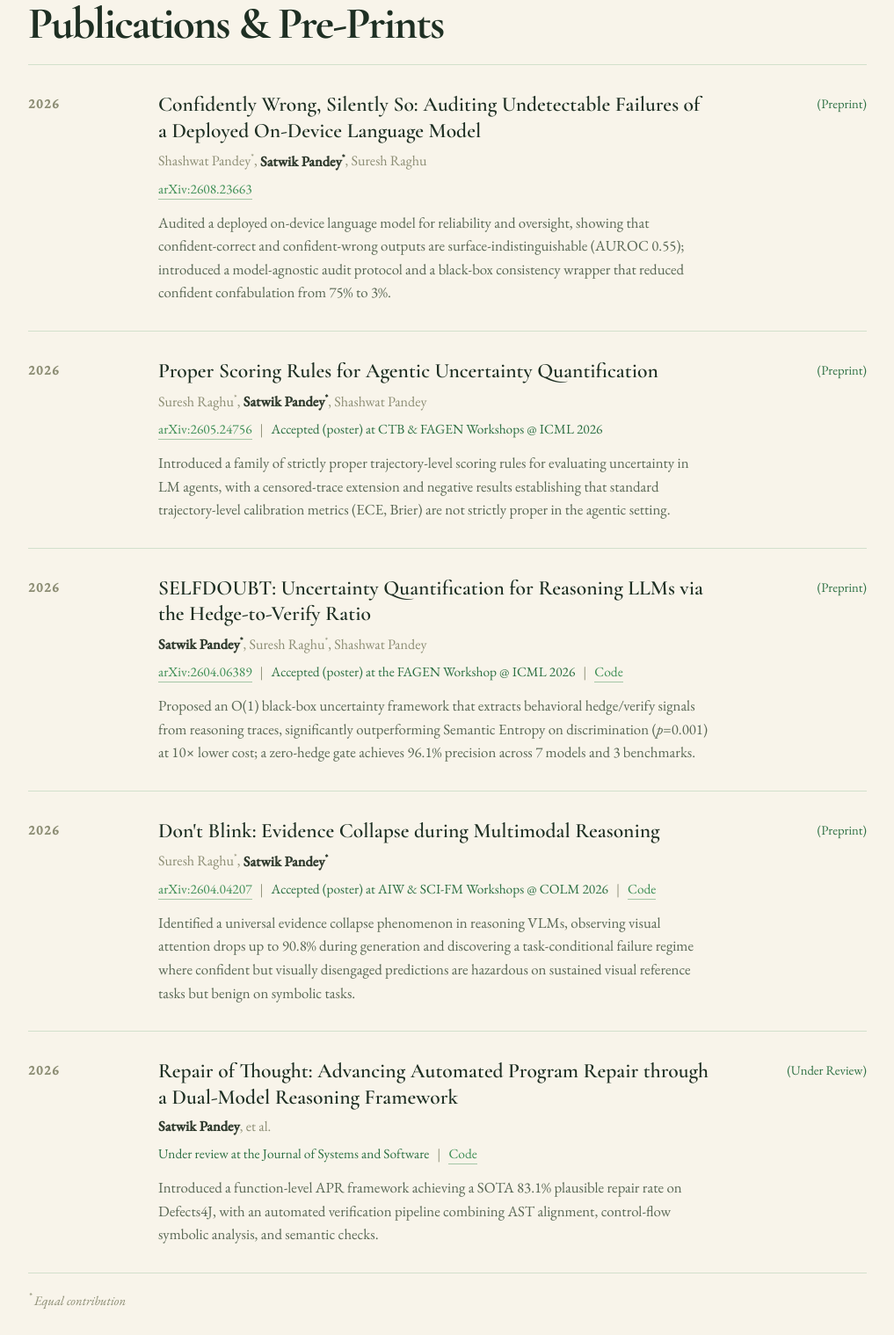
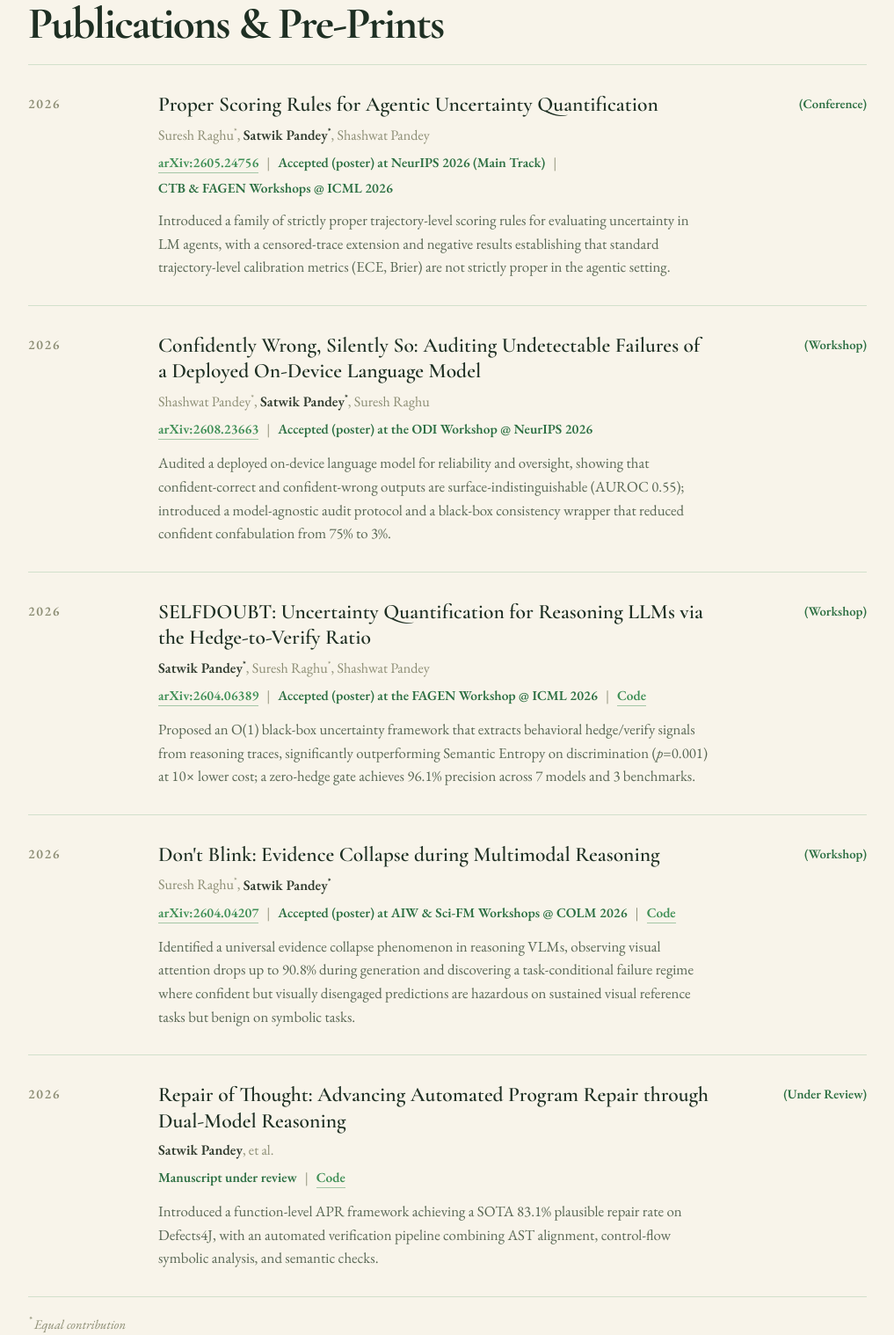
Before and after one commit to satwik2711/satwik2711.github.io, a plain HTML site: page cv.html in a window 1280 px wide. Shown: the part 1210-2728 px from the top of the page at 88% size, without its empty margins (131-1148 px from the left). Drawn offline with nearby package versions, Linux system fonts and the light colour scheme.

Commit message:
updated resumes

```diff
--- a/cv.html
+++ b/cv.html
@@ -13,7 +13,7 @@
 
 <link rel="preconnect" href="https://fonts.googleapis.com">
 <link rel="preconnect" href="https://fonts.gstatic.com" crossorigin>
-<link href="https://fonts.googleapis.com/css2?family=Cormorant+Garamond:ital,wght@0,300;0,400;0,500;0,600;0,700;1,300;1,400&family=EB+Garamond:ital,wght@0,400;0,500;1,400&display=swap" rel="stylesheet">
+<link href="https://fonts.googleapis.com/css2?family=Cormorant+Garamond:ital,wght@0,300;0,400;0,500;0,600;0,700;1,300;1,400&family=EB+Garamond:ital,wght@0,400;0,500;0,600;1,400&display=swap" rel="stylesheet">
 
 <style>
   *, *::before, *::after { box-sizing: border-box; margin: 0; padding: 0; }
@@ -123,7 +123,7 @@
     line-height: 1.25;
     margin-bottom: 5px;
   }
-  .timeline-role { font-size: calc(0.84rem + 1px); color: var(--green-dim); margin-bottom: 13px; }
+  .timeline-role { font-size: calc(0.84rem + 1px); font-weight: 600; color: var(--green-dim); margin-bottom: 13px; }
   .timeline-place { padding-top: 4px; font-size: calc(0.76rem + 1px); color: var(--text-dim); line-height: 1.4; text-align: right; }
   .timeline-points { list-style: none; display: flex; flex-direction: column; gap: 6px; }
   .timeline-points li { font-size: calc(0.88rem + 1px); line-height: 1.58; color: var(--text-muted); padding-left: 16px; position: relative; }
@@ -139,13 +139,13 @@
   .pub-entry:last-child { padding-bottom: 0; border-bottom: none; }
   .pub-year { padding-top: 4px; font-size: calc(0.78rem + 1px); font-weight: 600; letter-spacing: 0.1em; color: var(--text-dim); }
   .pub-content { min-width: 0; }
-  .pub-status { padding-top: 4px; font-size: calc(0.76rem + 1px); color: var(--green-dim); white-space: nowrap; text-align: right; }
+  .pub-status { padding-top: 4px; font-size: calc(0.76rem + 1px); font-weight: 600; color: var(--green-dim); white-space: nowrap; text-align: right; }
   .pub-title { font-family: var(--font-display); font-size: calc(1.2rem + 2px); font-weight: 600; color: var(--heading); line-height: 1.25; margin-bottom: 8px; }
   .pub-authors { font-size: calc(0.84rem + 1px); color: var(--text-dim); margin-bottom: 10px; }
   .pub-authors strong { color: var(--text); font-weight: 600; }
   .pub-authors sup { font-size: 0.68em; vertical-align: super; }
-  .pub-details { display: flex; align-items: baseline; flex-wrap: wrap; gap: 6px 9px; margin-bottom: 13px; font-size: calc(0.8rem + 1px); color: var(--green-dim); }
-  .pub-details .separator { color: var(--text-dim); }
+  .pub-details { display: flex; align-items: baseline; flex-wrap: wrap; gap: 6px 9px; margin-bottom: 13px; font-size: calc(0.8rem + 1px); font-weight: 600; color: var(--green-dim); }
+  .pub-details .separator { font-weight: 400; color: var(--text-dim); }
   .pub-venue-note { color: var(--green-dim); }
   .pub-description { font-size: calc(0.88rem + 1px); line-height: 1.58; color: var(--text-muted); }
   .pub-link { color: var(--green); text-decoration: none; border-bottom: 1px solid var(--green-border); padding-bottom: 1px; }
@@ -231,7 +231,7 @@
       <div class="timeline-date">Aug 2026 – Present</div>
       <div class="timeline-content">
         <h3 class="timeline-title">Mohamed bin Zayed University of Artificial Intelligence · Kang Lab</h3>
-        <p class="timeline-role">Research Collaborator · Advisor: Prof. Jian Kang</p>
+        <p class="timeline-role">Research Collaborator · Mechanistic Interpretability · Advisor: Prof. Jian Kang</p>
         <ul class="timeline-points">
           <li>Investigating decorative verification in reasoning LMs: whether self-checking language such as verification, backtracking, and reconsideration can occur without the causal computation needed to update model beliefs.</li>
           <li>Studying which reasoning operations—including alternative exploration, contradiction detection, backtracking, and evidence integration—genuinely improve calibration versus merely signal epistemic caution.</li>
@@ -272,29 +272,33 @@
     <article class="pub-entry">
       <div class="pub-year">2026</div>
       <div class="pub-content">
-        <h3 class="pub-title">Confidently Wrong, Silently So: Auditing Undetectable Failures of a Deployed On-Device Language Model</h3>
-        <p class="pub-authors">Shashwat Pandey<sup>*</sup>, <strong>Satwik Pandey<sup>*</sup></strong>, Suresh Raghu</p>
+        <h3 class="pub-title">Proper Scoring Rules for Agentic Uncertainty Quantification</h3>
+        <p class="pub-authors">Suresh Raghu<sup>*</sup>, <strong>Satwik Pandey<sup>*</sup></strong>, Shashwat Pandey</p>
         <div class="pub-details">
-          <a class="pub-link" href="https://arxiv.org/abs/2608.23663" target="_blank" rel="noopener">arXiv:2608.23663</a>
+          <a class="pub-link" href="https://arxiv.org/abs/2605.24756" target="_blank" rel="noopener">arXiv:2605.24756</a>
+          <span class="separator">|</span>
+          <span class="pub-venue-note">Accepted (poster) at NeurIPS 2026 (Main Track)</span>
+          <span class="separator">|</span>
+          <span class="pub-venue-note">CTB &amp; FAGEN Workshops @ ICML 2026</span>
         </div>
-        <p class="pub-description">Audited a deployed on-device language model for reliability and oversight, showing that confident-correct and confident-wrong outputs are surface-indistinguishable (AUROC 0.55); introduced a model-agnostic audit protocol and a black-box consistency wrapper that reduced confident confabulation from 75% to 3%.</p>
+        <p class="pub-description">Introduced a family of strictly proper trajectory-level scoring rules for evaluating uncertainty in LM agents, with a censored-trace extension and negative results establishing that standard trajectory-level calibration metrics (ECE, Brier) are not strictly proper in the agentic setting.</p>
       </div>
-      <div class="pub-status">(Preprint)</div>
+      <div class="pub-status">(Conference)</div>
     </article>
 
     <article class="pub-entry">
       <div class="pub-year">2026</div>
       <div class="pub-content">
-        <h3 class="pub-title">Proper Scoring Rules for Agentic Uncertainty Quantification</h3>
-        <p class="pub-authors">Suresh Raghu<sup>*</sup>, <strong>Satwik Pandey<sup>*</sup></strong>, Shashwat Pandey</p>
+        <h3 class="pub-title">Confidently Wrong, Silently So: Auditing Undetectable Failures of a Deployed On-Device Language Model</h3>
+        <p class="pub-authors">Shashwat Pandey<sup>*</sup>, <strong>Satwik Pandey<sup>*</sup></strong>, Suresh Raghu</p>
         <div class="pub-details">
-          <a class="pub-link" href="https://arxiv.org/abs/2605.24756" target="_blank" rel="noopener">arXiv:2605.24756</a>
+          <a class="pub-link" href="https://arxiv.org/abs/2608.23663" target="_blank" rel="noopener">arXiv:2608.23663</a>
           <span class="separator">|</span>
-          <span class="pub-venue-note">Accepted (poster) at CTB &amp; FAGEN Workshops @ ICML 2026</span>
+          <span class="pub-venue-note">Accepted (poster) at the ODI Workshop @ NeurIPS 2026</span>
         </div>
-        <p class="pub-description">Introduced a family of strictly proper trajectory-level scoring rules for evaluating uncertainty in LM agents, with a censored-trace extension and negative results establishing that standard trajectory-level calibration metrics (ECE, Brier) are not strictly proper in the agentic setting.</p>
+        <p class="pub-description">Audited a deployed on-device language model for reliability and oversight, showing that confident-correct and confident-wrong outputs are surface-indistinguishable (AUROC 0.55); introduced a model-agnostic audit protocol and a black-box consistency wrapper that reduced confident confabulation from 75% to 3%.</p>
       </div>
-      <div class="pub-status">(Preprint)</div>
+      <div class="pub-status">(Workshop)</div>
     </article>
 
     <article class="pub-entry">
@@ -311,7 +315,7 @@
         </div>
         <p class="pub-description">Proposed an O(1) black-box uncertainty framework that extracts behavioral hedge/verify signals from reasoning traces, significantly outperforming Semantic Entropy on discrimination (<i>p</i>=0.001) at 10× lower cost; a zero-hedge gate achieves 96.1% precision across 7 models and 3 benchmarks.</p>
       </div>
-      <div class="pub-status">(Preprint)</div>
+      <div class="pub-status">(Workshop)</div>
     </article>
 
     <article class="pub-entry">
@@ -322,22 +326,22 @@
         <div class="pub-details">
           <a class="pub-link" href="https://arxiv.org/abs/2604.04207" target="_blank" rel="noopener">arXiv:2604.04207</a>
           <span class="separator">|</span>
-          <span class="pub-venue-note">Accepted (poster) at AIW &amp; SCI-FM Workshops @ COLM 2026</span>
+          <span class="pub-venue-note">Accepted (poster) at AIW &amp; Sci-FM Workshops @ COLM 2026</span>
           <span class="separator">|</span>
           <a class="pub-link" href="https://github.com/satwik2711/Dont-Blink" target="_blank" rel="noopener">Code</a>
         </div>
         <p class="pub-description">Identified a universal evidence collapse phenomenon in reasoning VLMs, observing visual attention drops up to 90.8% during generation and discovering a task-conditional failure regime where confident but visually disengaged predictions are hazardous on sustained visual reference tasks but benign on symbolic tasks.</p>
       </div>
-      <div class="pub-status">(Preprint)</div>
+      <div class="pub-status">(Workshop)</div>
     </article>
 
     <article class="pub-entry">
       <div class="pub-year">2026</div>
       <div class="pub-content">
-        <h3 class="pub-title">Repair of Thought: Advancing Automated Program Repair through a Dual-Model Reasoning Framework</h3>
+        <h3 class="pub-title">Repair of Thought: Advancing Automated Program Repair through Dual-Model Reasoning</h3>
         <p class="pub-authors"><strong>Satwik Pandey</strong>, et al.</p>
         <div class="pub-details">
-          <span class="pub-venue-note">Under review at the Journal of Systems and Software</span>
+          <span class="pub-venue-note">Manuscript under review</span>
           <span class="separator">|</span>
           <a class="pub-link" href="https://github.com/satwik2711/Repair-Of-Thought" target="_blank" rel="noopener">Code</a>
         </div>
@@ -368,11 +372,11 @@
       <div class="interests">
         <span class="interest-tag">Natural Language Processing</span>
         <span class="interest-tag">Large Language Models</span>
+        <span class="interest-tag">AI Safety</span>
         <span class="interest-tag">Uncertainty Quantification</span>
-        <span class="interest-tag">Reliability</span>
         <span class="interest-tag">Interpretability</span>
         <span class="interest-tag">Trustworthy AI</span>
-        <span class="interest-tag">AI Safety / Security</span>
+        <span class="interest-tag">Agentic Safety</span>
       </div>
     </div>
   </div>
```
Also changed, not shown: index.html (+1 -1 lines), publications.html (+20 -20 lines), 2 other files.
